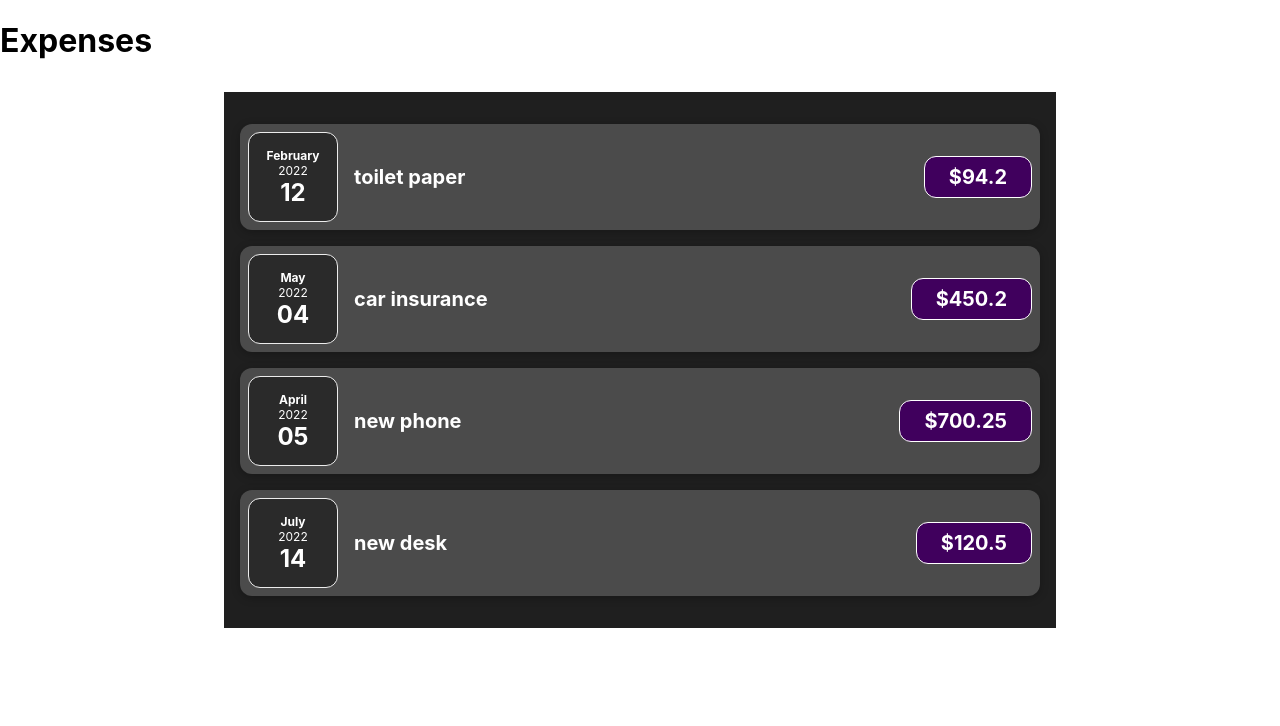
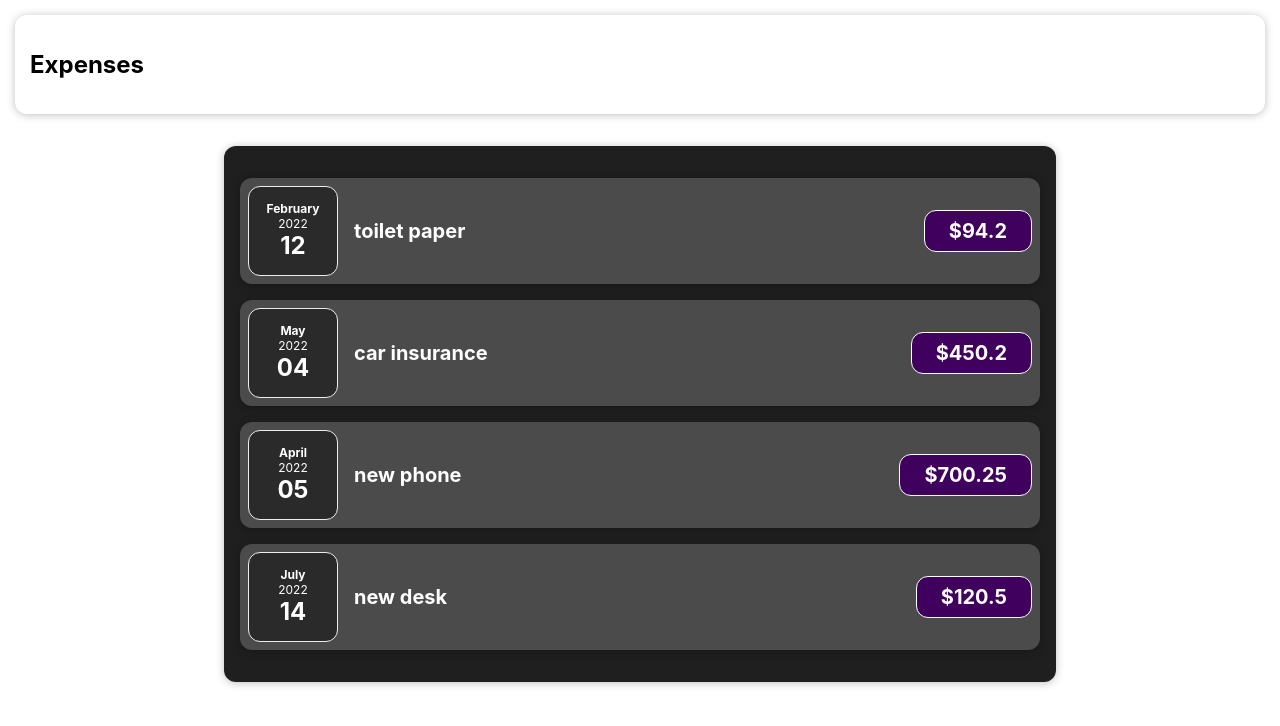
Before and after one commit to cemtaskin/react-complete-guide-2023-b, a React (Create React App) app: page / in a window 1280 px wide. Shown: the top 726 px of the page. Built offline with nearby package versions, Linux system fonts and the light colour scheme.

Commit message:
Wrapper component Card created

```diff
--- a/src/App.css
+++ b/src/App.css
@@ -28,6 +28,11 @@
   color: #61dafb;
 }
 
+.title{
+  padding: 15px;
+  margin: 15px;
+}
+
 @keyframes App-logo-spin {
   from {
     transform: rotate(0deg);
--- a/src/App.js
+++ b/src/App.js
@@ -1,6 +1,7 @@
 import logo from "./logo.svg";
 import "./App.css";
 import Expenses from "./components/Expenses";
+import Card from "./components/Card";
 
 function App() {
   const expenses = [
@@ -32,8 +33,9 @@ function App() {
 
   return (
     <div>
-      <h1>Expenses</h1>
+      <Card className="title"><h2>Expenses</h2></Card>
       <Expenses items={expenses}/>
+
     </div>
   );
 }
--- /dev/null
+++ b/src/components/Card.css
@@ -0,0 +1,4 @@
+.card {
+    border-radius: 12px;
+    box-shadow: 0 1px 8px rgba(0, 0, 0, 0.25);
+  }
--- /dev/null
+++ b/src/components/Card.js
@@ -0,0 +1,16 @@
+import './Card.css';
+
+function Card (props){
+    const classes = 'card ' + props.className;
+    console.log(classes);
+    return (
+    <div className={classes}>
+        {props.children}
+    </div>);
+}
+
+export default Card;
+
+/*
+    <Card><div>.....<div>/Card>
+*/
--- a/src/components/ExpenseItem.js
+++ b/src/components/ExpenseItem.js
@@ -1,16 +1,17 @@
+import Card from "./Card";
 import ExpenseDate from "./ExpenseDate";
 import "./ExpenseItem.css";
 
 function ExpenseItem({title,amount,date}) {
 
   return (
-    <div className="expense-item">
+    <Card className="expense-item">
       <ExpenseDate date={date}></ExpenseDate>
       <div className="expense-item__description">
         <h2>{title}</h2>
         <div className="expense-item__price">${amount}</div>
       </div>
-    </div>
+    </Card>
   );
 }
 
--- a/src/components/Expenses.js
+++ b/src/components/Expenses.js
@@ -1,9 +1,10 @@
+import Card from "./Card";
 import ExpenseItem from "./ExpenseItem";
 import './Expenses.css';
 
 function Expenses({ items }) {
   return (
-    <div className="expenses">
+    <Card className="expenses">
       <ExpenseItem
         title={items[0].title}
         amount={items[0].amount}
@@ -24,7 +25,7 @@ function Expenses({ items }) {
         amount={items[3].amount}
         date={items[3].date}
       />
-    </div>
+    </Card>
   );
 }
 
```
